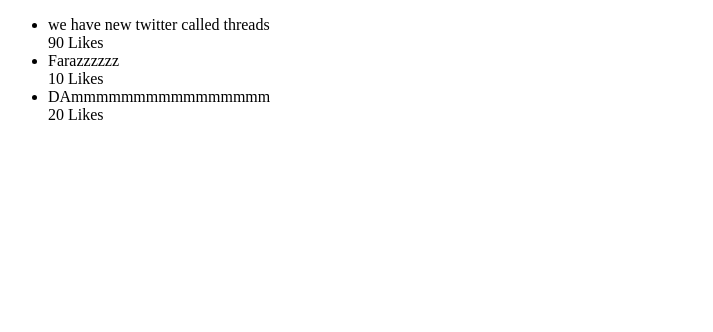
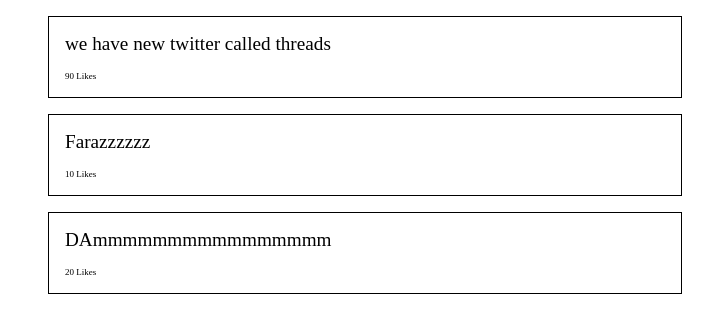
Before and after one commit to MDAhsanFaraz/Twitter-Forntend, a React (Create React App) app: page / in a window 1280 px wide. Shown: the top 332 px of the page, without its empty margins (0-713 px from the left). Built offline with nearby package versions, Linux system fonts and the light colour scheme.

Commit message:
Added basic CSS

```diff
--- /dev/null
+++ b/src/CSS/Tweet.css
@@ -0,0 +1,12 @@
+.tweet-wrapper {
+  border: 1px solid black;
+  padding: 1rem;
+  width: 600px;
+  font-size: larger;
+}
+.likes {
+  font-size: xx-small;
+}
+.tweet-content {
+  margin-bottom: 1rem;
+}
--- /dev/null
+++ b/src/CSS/TweetList.css
@@ -0,0 +1,6 @@
+.tweet-list {
+  list-style: none;
+}
+.tweet-like-wrapper {
+  margin-bottom: 1rem;
+}
--- a/src/components/Tweet.jsx
+++ b/src/components/Tweet.jsx
@@ -1,9 +1,11 @@
+import "../CSS/Tweet.css";
+
 function Tweet({ content, likeCount }) {
   return (
-    <>
+    <div className="tweet-wrapper">
       <div className="tweet-content">{content}</div>
       <div className="likes">{likeCount} Likes</div>
-    </>
+    </div>
   );
 }
 
--- a/src/components/TweetList.jsx
+++ b/src/components/TweetList.jsx
@@ -1,10 +1,11 @@
 import Tweet from "./Tweet";
+import "../CSS/TweetList.css";
 
 function TweetList({ tweets }) {
   return (
-    <ul>
+    <ul className="tweet-list">
       {tweets.map((tweet) => (
-        <li>
+        <li className="tweet-like-wrapper">
           <Tweet content={tweet.content} likeCount={tweet.likeCount} />
         </li>
       ))}
```
